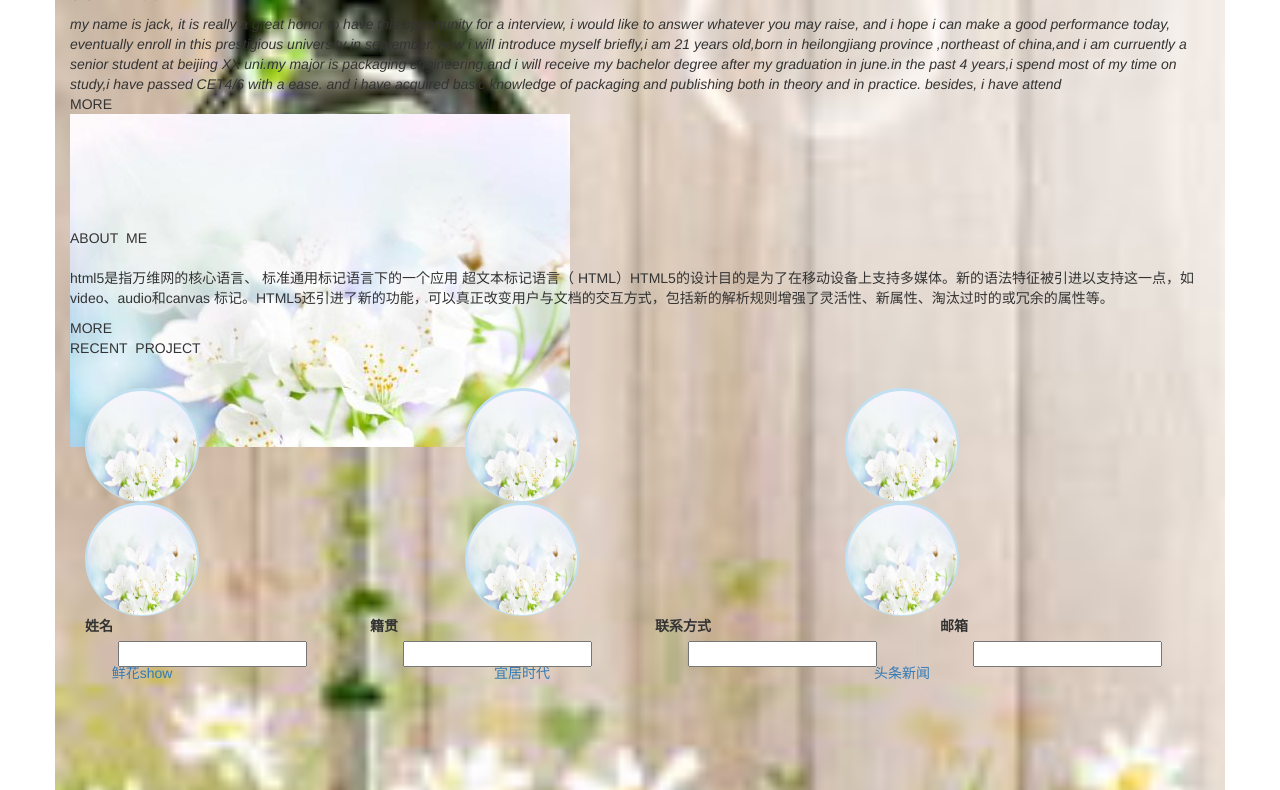
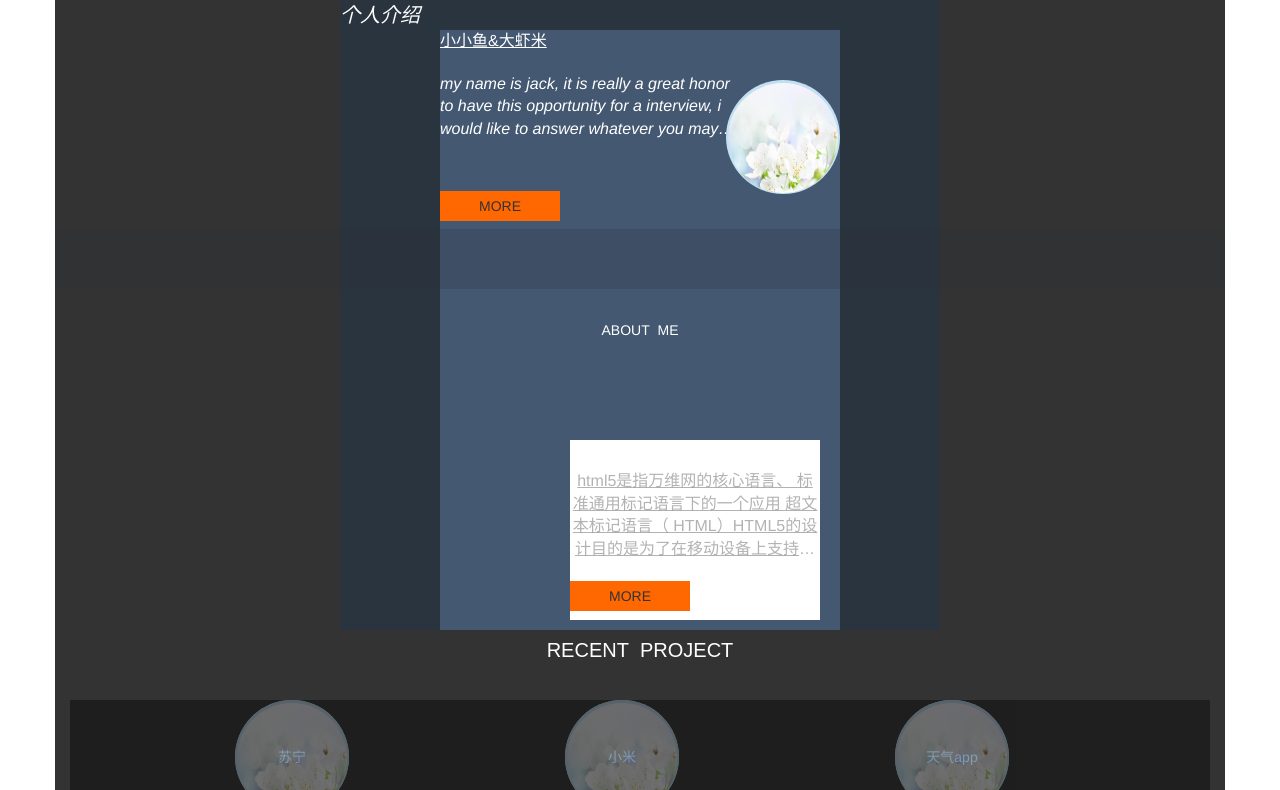
Before and after one commit to 123356/geren, a plain HTML site: page index.html in a window 1280 px wide. Shown: the part 191-981 px from the top of the page. Drawn offline with Linux system fonts and the light colour scheme.

Commit message:
Update index.css

```diff
--- a/index.css
+++ b/index.css
@@ -1,10 +1,71 @@
 .container {
 
-	background: url('img/bj1.jpg');
-	background-repeat: no-repeat;
-	background-size: cover;
+	background-color: rgba(0, 0, 0, 0.8);
+
 	/* -webkit-filter: yscale(20%); */
 
+}
+
+.middle{
+	width: 600px;
+	height: auto;
+	background-color:#2A343E;
+	margin: 0 auto;
+}
+.middle p{
+	font-size: 40px;
+	color: white;
+}
+.middle i{
+	font-size: 20px;
+	color: white;
+}
+.middle_box{
+	width: 400px;
+	height: 600px;
+	margin: 0 auto;
+	background-color: #445871;
+	position: relative;
+}
+.middle_box p{
+	font-size: 16px;
+	text-decoration: underline;
+	margin-bottom: 20px;
+
+}
+.middle_box i{
+	font-size: 16px;
+	text-overflow: ellipsis;
+display: -webkit-box;
+-webkit-box-orient: vertical;
+-webkit-line-clamp: 3;
+overflow: hidden;
+width: 300px;
+margin-bottom: 50px;
+
+
+}
+.middle_box .circle{
+	background-color: #C1E1F2;
+	border-radius: 57px;
+	width: 114px;
+	height: 114px;
+	line-height: 114px;
+	text-align: center;
+	margin-bottom: 50px;
+	position: absolute;
+	top: 50px;
+	right: 0;
+
+
+}
+
+.middle_more{
+	width: 120px;
+	height: 30px;
+	background-color: #ff6700;
+	text-align: center;
+	line-height: 30px;
 }
 .title{
 	width: 100%;
@@ -12,6 +73,7 @@
 	/* margin-left: 53px; */
 }
 .title p{
+	color: white;
 	font-size: 20px;
 	font-family: sans-serif;
 }
@@ -35,13 +97,19 @@
 }
 .banner{
 	margin-top: 30px;
-	height: 130px;
+	height: 300px;
 	width: 100%;
 	/* margin-left: 53px; */
 	/* margin-right: 53px; */
 	/* display: flex; */
 	/* justify-content: space-between; */
 	margin-bottom: 50px;
+	padding-left: 150px;
+	background-repeat: no-repeat;
+	background-size: cover;
+	background-color: rgba(0, 0, 0, 0.5);
+		opacity: 0.8;
+
 
 }
 .content{
@@ -55,10 +123,27 @@
 	height: 114px;
 	line-height: 114px;
 	text-align: center;
+	margin-bottom: 50px;
+	opacity: 1;
+	position: relative;
 
 
 }
-.banner  img{
+.circle_zhezhao{
+	width: 114px;
+	height: 114px;
+	border-radius: 57px;
+	background-color: rgba(0, 0, 0, 1.0);
+	opacity: 0.5;
+	position: absolute;
+	top: 0;
+	bottom: 0;
+	right: 0;
+	left: 0;
+	color: #ff6600;
+
+}
+.circle  img{
 width: 110px;
 height: 110px;
 border-radius: 55px;
@@ -110,7 +195,7 @@ overflow: hidden;
 	display: block;
 }
 .contant label{
-
+	color: white;
 	display: block;
 	clear: both;
 }
@@ -130,3 +215,85 @@ overflow: hidden;
 	line-height: 80px;
 	text-align: center;
 }
+
+.hangfu{
+	background-color: #282F37;
+	width: 1170px;
+	height: 60px;
+
+	position: absolute;
+	top: 420px;
+	left: 0;
+	right: 0;
+	margin: auto;
+	opacity: 0.2;
+
+
+
+
+}
+/* .hangfi1{
+	background-color: #282F37;
+	width: 100%;
+	height: 80px;
+	/* margin-top: 30px;
+	position: absolute;
+	top: 820px;
+/* }  */
+.about{
+	width: 100%;
+	height: 40px;
+	line-height: 40px;
+	text-align: center;
+	margin-top: 30px;
+	position: absolute;
+	top: 250px;
+	color: white;
+
+}
+.yund{
+	position: absolute;
+	bottom: 30px;
+	width: 100%;
+	left: -20px;
+}
+.yund_wenzi{
+	width: 250px;
+	height: 180px;
+	background-color: white;
+	position: absolute;
+	bottom: -20px;
+	right: 0;
+	text-align: center;
+	padding-top: 30px;
+
+
+}
+.yund_wenzi  p{
+	color: rgba(0, 0, 0, 0.3);
+	/* position: absolute;
+	top: 0;
+	right: 0;
+	left: 0;
+	bottom: 0; */
+	text-overflow: ellipsis;
+display: -webkit-box;
+-webkit-box-orient: vertical;
+-webkit-line-clamp: 4;
+overflow: hidden;
+}
+.RECENT{
+	width: 100%;
+	height: 40px;
+	line-height: 40px;
+	text-align: center;
+	color: white;
+	font-size: 20px;
+	font-family: sans-serif;
+
+}
+/* .zhezho{
+	background: url('img/2.jpg');
+	background-repeat: no-repeat;
+	background-color: rgba(0, 0, 0, 0.3);
+} */
```
